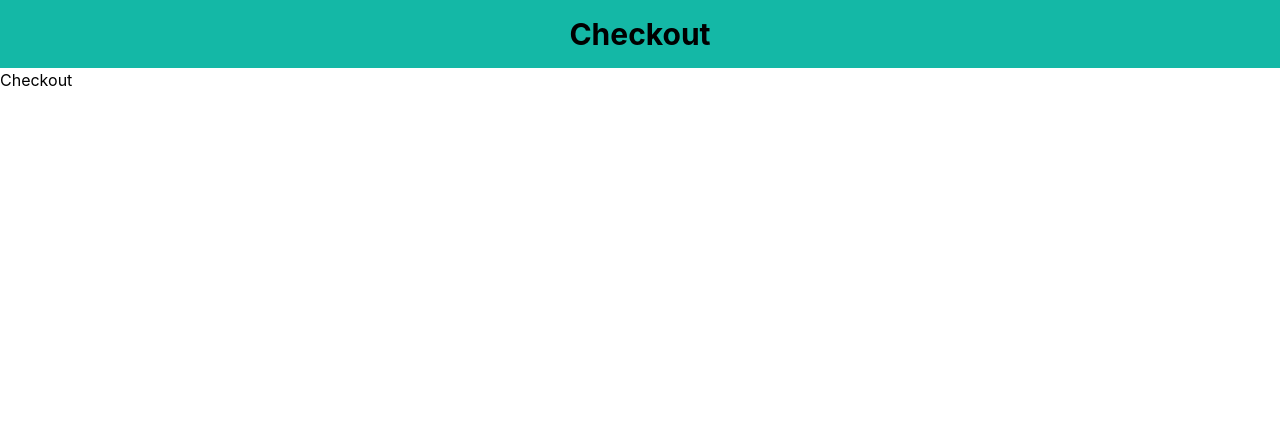
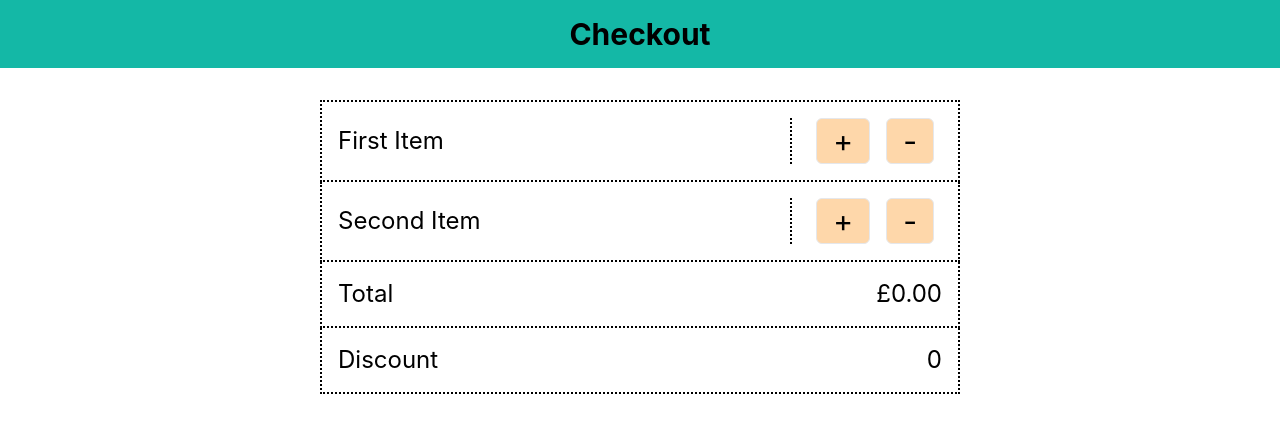
Before and after one commit to NickBansal/checkout, a React (Create React App) app: page / in a window 1280 px wide. Shown: the top 432 px of the page. Built offline with nearby package versions, Linux system fonts and the light colour scheme.

Commit message:
styled the checkout page

```diff
--- a/src/pages/Checkout/index.js
+++ b/src/pages/Checkout/index.js
@@ -1,7 +1,44 @@
 import React from 'react';
+
+const listItem = 'border-dotted border-2 p-4 text-2xl flex justify-between border-black items-center';
+const buttonWrapper = 'border-dotted border-black border-l-2 pl-4';
+const buttonItem = 'mx-2 bg-orange-200 hover:bg-orange-600 transition-colors text-3xl py-1 px-4 rounded-md border border-solid';
 
 export default function Checkout() {
   return (
-    <div>Checkout</div>
+    <div className="my-8 mx-auto w-1/2">
+      <ul>
+        <li>
+          <div className={listItem}>
+            First Item
+            <div className={buttonWrapper}>
+              <button type="button" className={buttonItem}>+</button>
+              <button type="button" className={buttonItem}>-</button>
+            </div>
+          </div>
+        </li>
+        <li>
+          <div className={`${listItem} border-t-0`}>
+            Second Item
+            <div className={buttonWrapper}>
+              <button type="button" className={buttonItem}>+</button>
+              <button type="button" className={buttonItem}>-</button>
+            </div>
+          </div>
+        </li>
+        <li>
+          <div className={`${listItem} border-t-0`}>
+            <p>Total</p>
+            <p>£0.00</p>
+          </div>
+        </li>
+        <li>
+          <div className={`${listItem} border-t-0`}>
+            <p>Discount</p>
+            <p>0</p>
+          </div>
+        </li>
+      </ul>
+    </div>
   );
 }
```
Also changed, not shown: 1 other file (tests, documents, lock files or other folders).
